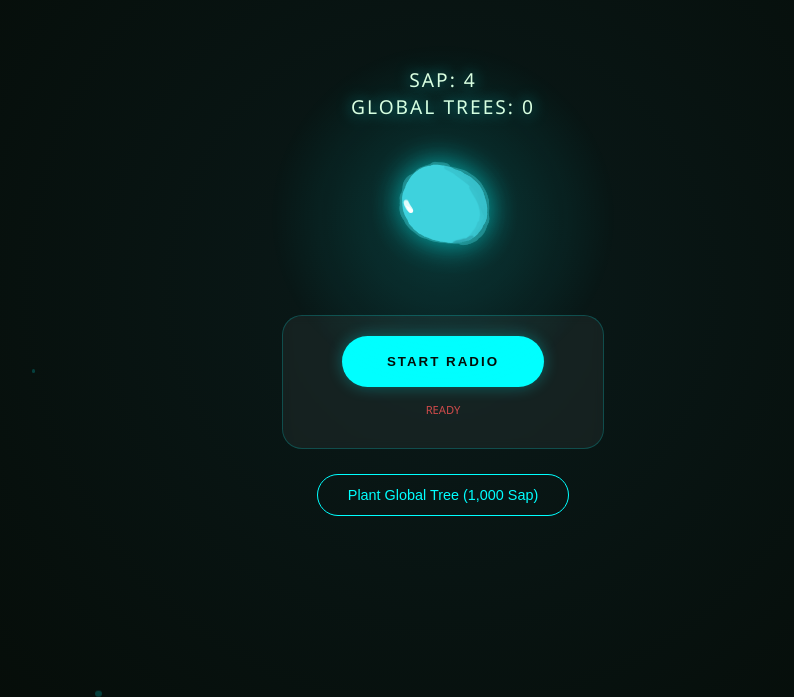
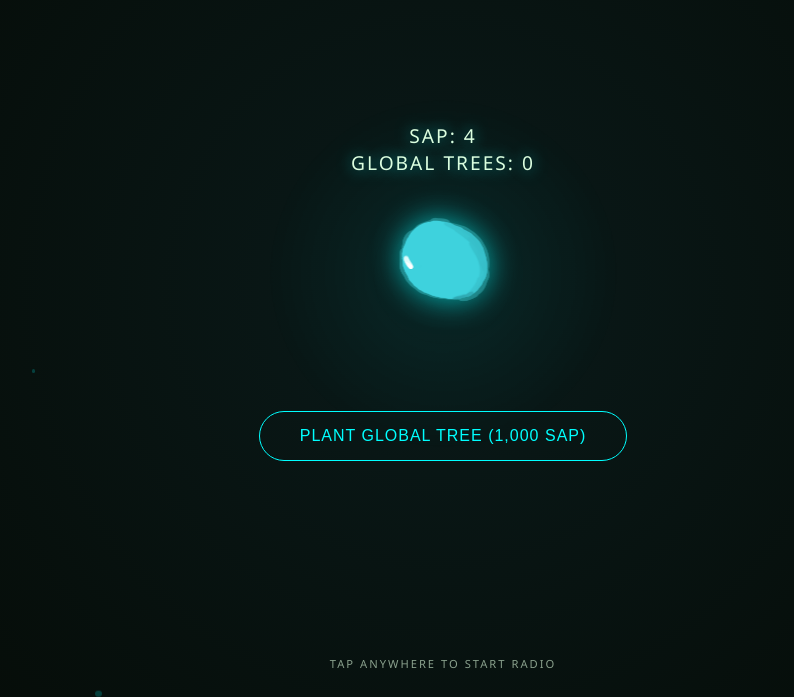
Before and after one commit to invirenz/spirit-tree-app, a plain HTML site: page index.html in a window 1280 px wide. Shown: the part 109-806 px from the top of the page, without its empty margins (197-991 px from the left). Drawn offline with Linux system fonts and the light colour scheme.

Commit message:
Update index.html

```diff
--- a/index.html
+++ b/index.html
@@ -18,12 +18,14 @@
             margin: 0;
             overflow: hidden;
             touch-action: manipulation;
+            cursor: pointer; /* Shows user they can click anywhere */
         }
 
         #ui-container {
             position: relative;
             z-index: 100;
             text-align: center;
+            pointer-events: none;
         }
 
         .stats {
@@ -46,7 +48,6 @@
             height: auto;
             z-index: 2;
             filter: drop-shadow(0 0 15px rgba(0, 255, 255, 0.7));
-            pointer-events: none;
         }
 
         .aura {
@@ -57,43 +58,25 @@
             border-radius: 50%;
             z-index: 1;
             animation: pulseAura 4s infinite alternate ease-in-out;
-            pointer-events: none;
-        }
-
-        .music-player {
-            margin-top: 20px;
-            padding: 20px;
-            background: rgba(255, 255, 255, 0.05);
-            border-radius: 20px;
-            border: 1px solid rgba(0, 255, 255, 0.2);
-            backdrop-filter: blur(5px);
-            min-width: 280px;
-        }
-
-        .play-btn {
-            background: #00ffff;
-            border: none;
-            color: #050a05;
-            padding: 18px 45px;
-            border-radius: 40px;
-            cursor: pointer;
-            font-weight: bold;
-            text-transform: uppercase;
-            letter-spacing: 2px;
-            transition: all 0.2s ease;
-            box-shadow: 0 0 15px rgba(0, 255, 255, 0.3);
-            display: inline-block;
         }
 
         .plant-btn {
             background: none;
             border: 1px solid #00ffff;
             color: #00ffff;
-            padding: 12px 30px;
-            border-radius: 30px;
+            padding: 15px 40px;
+            border-radius: 40px;
             cursor: pointer;
-            margin-top: 25px;
-            font-size: 0.9rem;
+            margin-top: 40px;
+            font-size: 1rem;
+            text-transform: uppercase;
+            letter-spacing: 1px;
+            pointer-events: auto; /* Allows button to be clicked */
+            transition: 0.3s;
+        }
+
+        .plant-btn:active {
+            background: rgba(0, 255, 255, 0.2);
         }
 
         .leaf {
@@ -105,11 +88,17 @@
             z-index: 0;
         }
 
-        #track-name {
+        @keyframes pulseAura {
+            0% { opacity: 0.2; transform: scale(0.9); }
+            100% { opacity: 0.5; transform: scale(1.1); }
+        }
+
+        #status-text {
+            position: fixed;
+            bottom: 20px;
             font-size: 0.7rem;
-            opacity: 0.8;
-            margin-top: 15px;
-            color: #ff5555; /* Changed to red to highlight errors */
+            letter-spacing: 2px;
+            opacity: 0.6;
         }
     </style>
 </head>
@@ -126,13 +115,10 @@
         <img id="tree-art" src="assets/orb-stage-1.png" alt="Spirit Orb">
     </div>
 
-    <div class="music-player">
-        <button id="play-btn" class="play-btn">START RADIO</button>
-        <p id="track-name">READY</p>
-    </div>
-
     <button id="plant-btn" class="plant-btn">Plant Global Tree (1,000 Sap)</button>
 </div>
+
+<div id="status-text">TAP ANYWHERE TO START RADIO</div>
 
 <script>
     let state = JSON.parse(localStorage.getItem('spiritTreeSave')) || { sap: 0, totalPlanted: 0 };
@@ -140,7 +126,6 @@
     let isPlaying = false;
     let currentTrackIndex = 0;
 
-    // We use absolute paths (starting with /) to ensure Vercel finds the assets folder
     const playlist = [
         { name: "After Light", src: "/assets/After_Light_mastered.mp3" },
         { name: "Get Away", src: "/assets/Get_Away_mastered.mp3" },
@@ -149,12 +134,9 @@
     ];
 
     const audio = new Audio();
-
-    const playBtn = document.getElementById('play-btn');
-    const trackLabel = document.getElementById('track-name');
+    const statusLabel = document.getElementById('status-text');
     const sapLabel = document.getElementById('sap-count');
     const treeLabel = document.getElementById('tree-count');
-    const plantBtn = document.getElementById('plant-btn');
     const treeArt = document.getElementById('tree-art');
 
     function updateUI() {
@@ -176,49 +158,34 @@
         requestAnimationFrame(gameLoop);
     }
 
-    // --- DEBUGGING AUDIO ---
-    audio.onerror = () => {
-        const errors = ["Unknown", "Aborted", "Network", "Decode", "Source Not Supported"];
-        trackLabel.textContent = "FILE ERROR: " + (errors[audio.error.code] || "Unknown");
-        trackLabel.style.color = "#ff5555";
-    };
+    // --- AUTO-PLAY ON FIRST CLICK ---
+    async function initAudio() {
+        if (isPlaying) return;
 
-    async function toggleRadio() {
-        trackLabel.style.color = "#00ffff";
-
-        if (!audio.src || audio.src === "" || audio.src.endsWith(window.location.pathname)) {
-            audio.src = playlist[currentTrackIndex].src;
-            audio.load();
-        }
-
-        if (audio.paused) {
-            try {
-                await audio.play();
-                isPlaying = true;
-                playBtn.textContent = "STOP RADIO";
-                trackLabel.textContent = "LIVE: " + playlist[currentTrackIndex].name;
-            } catch (e) {
-                trackLabel.textContent = "BROWSER BLOCKED: CLICK AGAIN";
-                console.log(e);
-            }
-        } else {
-            audio.pause();
-            isPlaying = false;
-            playBtn.textContent = "START RADIO";
-            trackLabel.textContent = "PAUSED";
+        audio.src = playlist[currentTrackIndex].src;
+        try {
+            await audio.play();
+            isPlaying = true;
+            statusLabel.textContent = "NOW PLAYING: " + playlist[currentTrackIndex].name;
+            // Once audio starts, we don't need the global click listener anymore
+            document.body.removeEventListener('click', initAudio);
+        } catch (e) {
+            statusLabel.textContent = "TAP AGAIN TO SYNC AUDIO";
         }
     }
 
-    playBtn.onclick = toggleRadio;
+    // This listens for a click anywhere on the screen
+    document.body.addEventListener('click', initAudio);
 
     audio.onended = () => {
         currentTrackIndex = (currentTrackIndex + 1) % playlist.length;
         audio.src = playlist[currentTrackIndex].src;
         audio.play();
-        trackLabel.textContent = "LIVE: " + playlist[currentTrackIndex].name;
+        statusLabel.textContent = "NOW PLAYING: " + playlist[currentTrackIndex].name;
     };
 
-    plantBtn.onclick = async () => {
+    document.getElementById('plant-btn').onclick = async (e) => {
+        e.stopPropagation(); // Prevents the global "play" trigger from firing twice
         if (state.sap >= 1000) {
             state.sap -= 1000;
             state.totalPlanted += 1;
@@ -237,8 +204,7 @@
         leaf.style.width = size;
         leaf.style.height = size;
         document.body.appendChild(leaf);
-        leaf.animate([{ transform: 'translateY(-10vh)' }, { transform: 'translateY(110vh)' }],
-        { duration: 6000 }).onfinish = () => leaf.remove();
+        leaf.animate([{ transform: 'translateY(-10vh)' }, { transform: 'translateY(110vh)' }], { duration: 6000 }).onfinish = () => leaf.remove();
     }
 
     setInterval(createLeaf, 2000);
```
